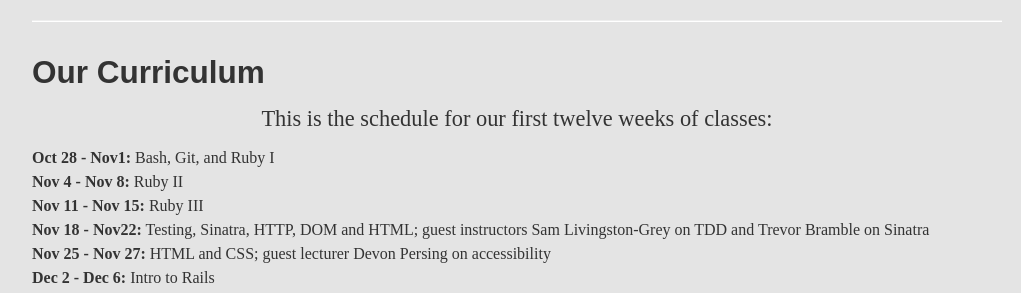
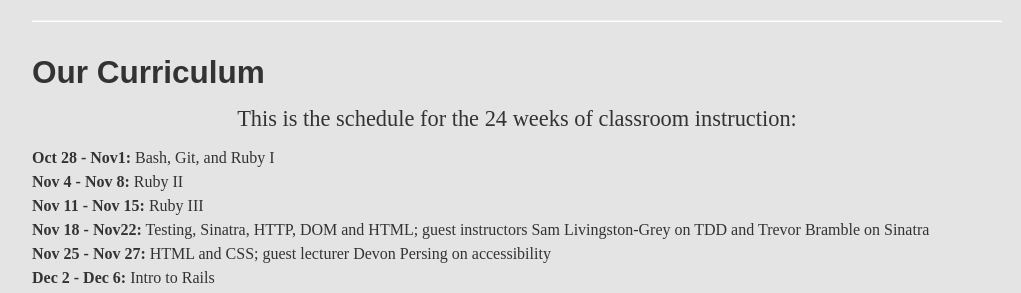
Before and after one commit to Ada-Developers-Academy/adadevelopersacademy.org, a Jekyll site: the page built from community/volunteer_signup.html, in a window 1280 px wide and 900 px high, scrolled down 1181 px. Shown: the part 154-447 px from the top of the window, without its empty margins (128-1149 px from the left). Built offline with Jekyll 4.4.1, drawn with Linux system fonts in a browser that asks for light colours; nearby versions of some CDN libraries.

Commit message:
Fix text error

```diff
--- a/community/volunteer_signup.html
+++ b/community/volunteer_signup.html
@@ -44,7 +44,7 @@ sitemap:
     <hr>
 
     <h2 class="clear_floats">Our Curriculum</h2>
-    <p class="body-text center_text">This is the schedule for our first twelve weeks of classes:</p>
+    <p class="body-text center_text">This is the schedule for the 24 weeks of classroom instruction:</p>
     <div class="space_after">
       <span class="bright_text">Oct 28 - Nov1:</span> Bash, Git, and Ruby I<br>
       <span class="bright_text">Nov 4 - Nov 8:</span> Ruby II <br>
```
